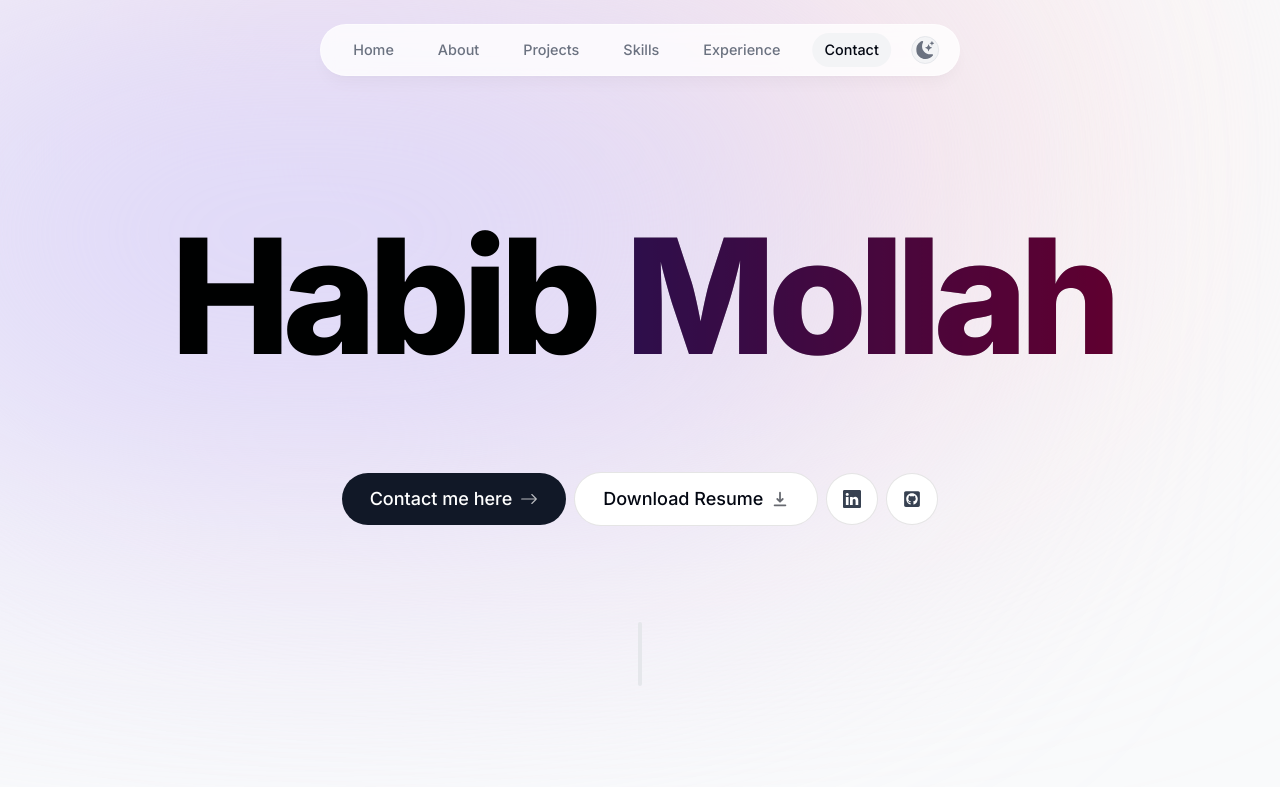
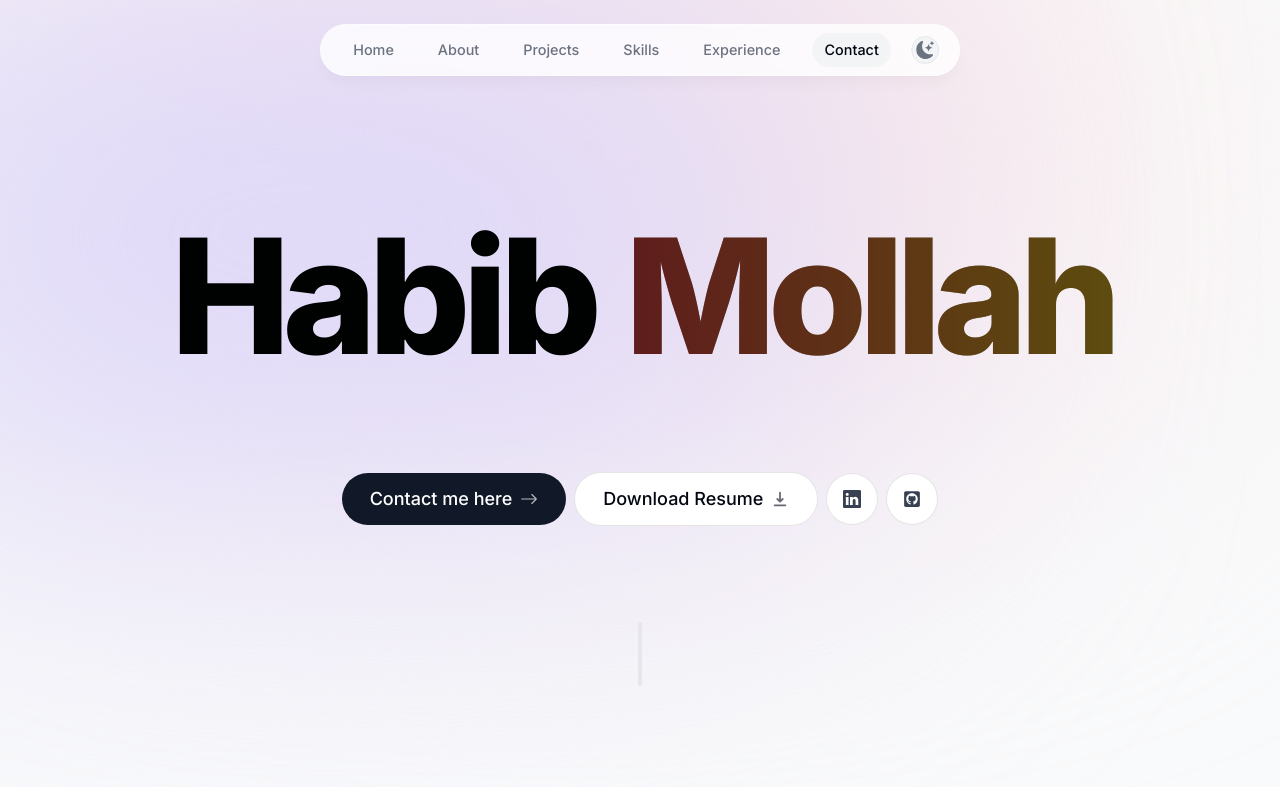
Before and after one commit to habibium/habibmollah-v2, a Next.js app: page / in a window 1280 px wide. Shown: the top 787 px of the page. Built offline with nearby package versions, Linux system fonts and the light colour scheme; no server answers.

Commit message:
improve heading

```diff
--- a/components/Intro.tsx
+++ b/components/Intro.tsx
@@ -26,7 +26,7 @@ export default function Intro() {
       >
         <span
           data-content="Habib"
-          className="relative inline-block before:absolute before:bottom-0 before:left-0 before:top-0 before:z-0 before:inline-block before:w-full before:animate-gradient-background-1 before:text-center before:text-black before:content-[attr(data-content)]"
+          className="relative inline-block before:absolute before:bottom-0 before:left-0 before:top-0 before:z-0 before:inline-block before:w-full before:animate-gradient-background-1 before:text-center before:text-black before:content-[attr(data-content)] before:dark:text-white"
         >
           <span className="inline-block animate-gradient-foreground-1 bg-gradient-to-r from-gradient-1-start to-gradient-1-end bg-clip-text px-1 text-transparent">
             Habib
@@ -34,7 +34,7 @@ export default function Intro() {
         </span>{" "}
         <span
           data-content="Mollah"
-          className="relative inline-block before:absolute before:bottom-0 before:left-0 before:top-0 before:z-0 before:inline-block before:w-full before:animate-gradient-background-2 before:text-center before:text-black before:content-[attr(data-content)]"
+          className="relative inline-block before:absolute before:bottom-0 before:left-0 before:top-0 before:z-0 before:inline-block before:w-full before:animate-gradient-background-2 before:text-center before:text-black before:content-[attr(data-content)] before:dark:text-white"
         >
           <span className="inline-block animate-gradient-foreground-2 bg-gradient-to-r from-gradient-2-start to-gradient-2-end bg-clip-text text-transparent">
             Mollah
--- a/tailwind.config.ts
+++ b/tailwind.config.ts
@@ -16,10 +16,10 @@ const config: Config = {
       gradientColorStops: {
         "gradient-1-start": "#007CF0",
         "gradient-1-end": "#00DFD8",
-        "gradient-2-start": "#7928CA",
-        "gradient-2-end": "#FF0080",
-        "gradient-3-start": "#FF4D4D",
-        "gradient-3-end": "#F9CB28",
+        // "gradient-2-start": "#7928CA",
+        // "gradient-2-end": "#FF0080",
+        "gradient-2-start": "#FF4D4D",
+        "gradient-2-end": "#F9CB28",
       },
       keyframes: {
         "gradient-foreground-1": {
```
